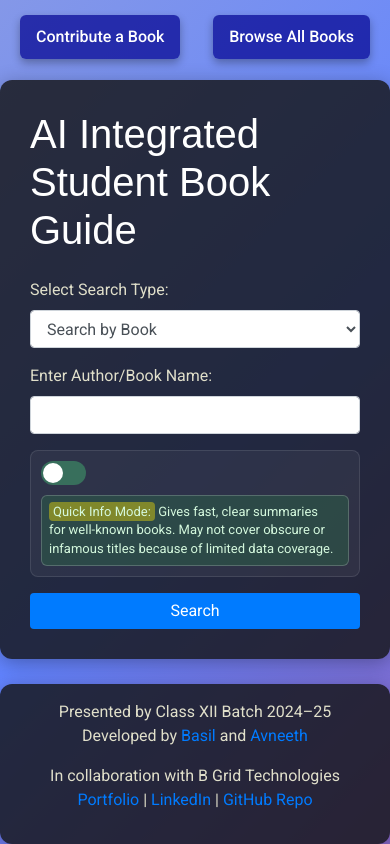
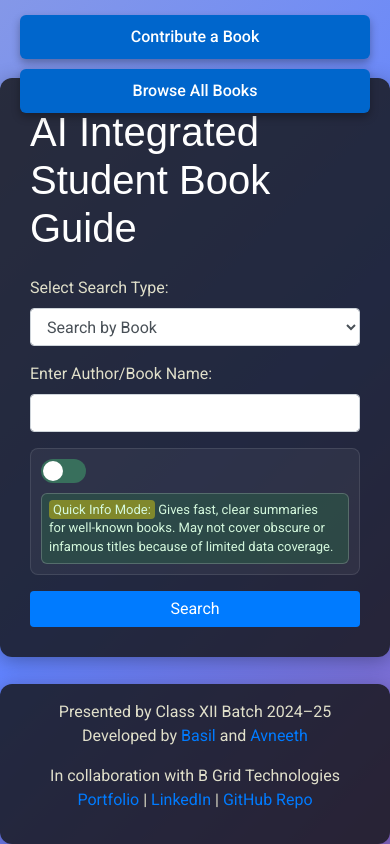
Before and after one commit to basil-the-py-developer/AI-Library, a Flask app: template templates/index.html in a window 390 px wide. Run offline with Flask 3, Linux system fonts and the light colour scheme; the template is opened without the code that fills it, so the values that code supplies are empty; some libraries are stand-ins or nearby versions.

Commit message:
Update index.html

```diff
--- a/templates/index.html
+++ b/templates/index.html
@@ -138,20 +138,52 @@
         }
 
         /* Navigation bar styles */
-        .navbar {
-            background-color: transparent; /* Transparent background */
-            padding: 10px 20px;
+        .nav-buttons {
+            display: flex;
+            justify-content: space-between;
+            position: absolute;
+            top: 15px;
+            left: 0;
+            right: 0;
+            padding: 0 20px;
+            z-index: 10;
         }
 
-        .navbar a {
-            color: #E0DFCA; /* Text color for links */
-            margin-right: 15px;
+        .btn-custom {
+            font-weight: 450;
+            padding: 10px 16px;
+            background-color: #0066cc;
+            color: white;
             text-decoration: none;
+            border-radius: 6px;
+            transition: background-color 0.3s ease, transform 0.2s ease;
         }
 
-        .nav-item-nav-link {
-            color: #FFD700; /* Gold color on hover */
+        .btn-custom:hover {
+            background-color: #0055aa;
+            transform: scale(1.05);
         }
+
+        /* Responsive Design */
+        @media (max-width: 600px) {
+            .nav-buttons {
+                flex-direction: column;
+                align-items: center;
+                top: 10px;
+                padding: 0 10px;
+            }
+
+            .btn-custom {
+                width: 100%;
+                text-align: center;
+                margin-bottom: 10px;
+            }
+
+            .btn-custom:last-child {
+                margin-bottom: 0;
+            }
+        }
+
 
         html {
             scroll-behavior: smooth; /* Enable smooth scrolling */
```
